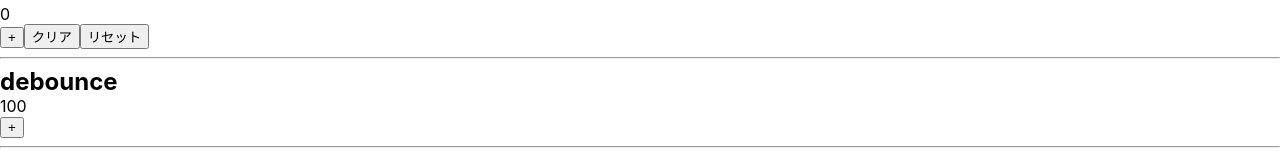
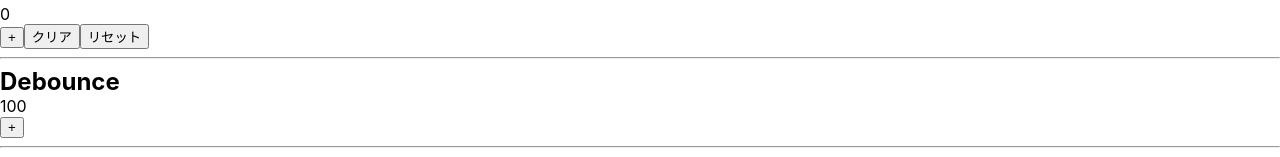
Before and after one commit to genta-t/react18-tutorial, a React (Create React App) app: page /custom-hooks in a window 1280 px wide. Shown: the part 162-319 px from the top of the page. Built offline with nearby package versions, Linux system fonts and the light colour scheme.

Commit message:
DebounceComp修正

```diff
--- a/src/components/customHooks/debounce/DebounceComp.tsx
+++ b/src/components/customHooks/debounce/DebounceComp.tsx
@@ -6,7 +6,7 @@ const DebounceComp = () => {
   useDebounce(() => alert(count), 1000, [count])
   return (
     <>
-      <h2>debounce</h2>
+      <h2>Debounce</h2>
       <p>{count}</p>
       <button onClick={() => setCount(c => c + 1)}>+</button>
       <hr />
```
